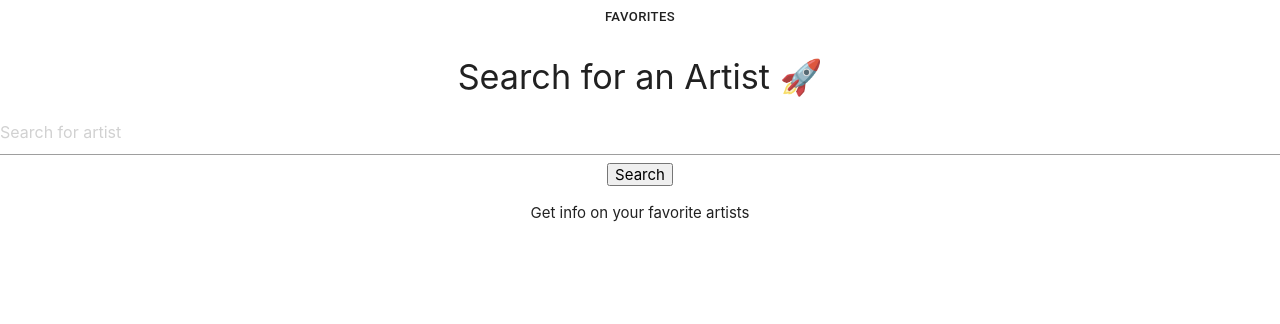
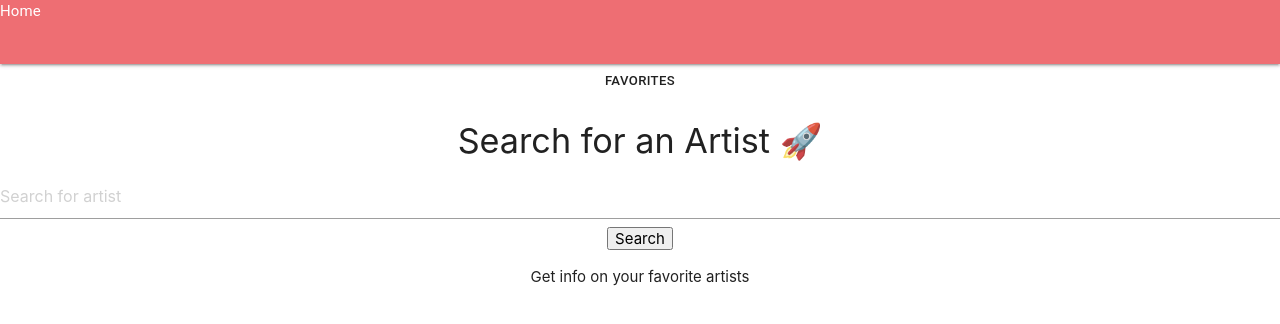
Before and after one commit to dafneolca/sc-techtest-react-ts, a React (Create React App) app in the folder swapcard-frontend-challenge/: page / in a window 1280 px wide. Shown: the top 324 px of the page. Built offline with nearby package versions, Linux system fonts and the light colour scheme.

Commit message:
implemented breadcrumbs

```diff
--- a/swapcard-frontend-challenge/src/components/Home/Artists/Artists.tsx
+++ b/swapcard-frontend-challenge/src/components/Home/Artists/Artists.tsx
@@ -7,6 +7,8 @@ import FullArtistProfile from '../FullArtistProfile/FullArtistProfile'
 
 import ApolloClient, { gql } from 'apollo-boost';
 import Grid from '@material-ui/core/Grid';
+
+import { Breadcrumbs } from '@material-ui/core';
 
 import Home from '../Home';
 
@@ -86,6 +88,10 @@ class Artists extends React.Component<any, any> {
 
     return (
       <div>
+        {/* <Breadcrumbs aria-label="breadcrumb">
+          <Link color="inherit" to="/">Home</Link>
+          <Link color="inherit" to="/getting-started/installation/">{this.state.userSearchResult}</Link>
+        </Breadcrumbs> */}
         <div onClick={this.props.clicked}>Back to Search</div>
         <h3>Results for {this.state.userSearchResult}</h3>
         <section className="Posts">
--- a/swapcard-frontend-challenge/src/components/Home/FullArtistProfile/FullArtistProfile.tsx
+++ b/swapcard-frontend-challenge/src/components/Home/FullArtistProfile/FullArtistProfile.tsx
@@ -4,6 +4,7 @@ import ApolloClient, { gql } from 'apollo-boost';
 import Home from '../Home';
 import FavoriteIcon from '@material-ui/icons/Favorite';
 import { red } from '@material-ui/core/colors';
+
 
 
 class FullArtistProfile extends React.Component<any, any> {
--- a/swapcard-frontend-challenge/src/components/Home/Home.tsx
+++ b/swapcard-frontend-challenge/src/components/Home/Home.tsx
@@ -1,14 +1,10 @@
 import React from 'react';
-import { Route, Switch, withRouter } from 'react-router-dom';
-
+import { Route, Switch, withRouter, Link } from 'react-router-dom';
 import './Home.css';
 import Artists from './Artists/Artists';
 import FullArtistProfile from './FullArtistProfile/FullArtistProfile';
 import { Breadcrumbs } from '@material-ui/core';
-
 import Sidebar from './Sidebar/Sidebar';
-
-
 
 class Home extends React.Component<any, any> {
 
@@ -21,18 +17,6 @@ class Home extends React.Component<any, any> {
     const searchResult = event.target.children[0].value
     this.setState({ userSearch: searchResult });
   }
-
-
-  // breadCrumbs = () => {
-  //   return (
-  //     <div>
-  //       <Breadcrumbs aria-label="breadcrumb">
-  //         <Link color="inherit" to="/">Home</Link>
-  //         <Link color="inherit" to="/getting-started/installation/">{this.state.userSearch}</Link>
-  //       </Breadcrumbs>
-  //     </div>
-  //   )
-  // }
 
   searchInput = () => {
     return (
@@ -77,8 +61,33 @@ class Home extends React.Component<any, any> {
   }
 
   render() {
+    let breadCrumbs = (
+      <Breadcrumbs aria-label="breadcrumb">
+        <Link color="inherit" to="/">Home</Link>
+      </Breadcrumbs>
+    )
+
+    if (this.state.userSearch !== '' && this.props.location.pathname === "/") {
+      breadCrumbs = (
+        <Breadcrumbs aria-label="breadcrumb">
+          <Link color="inherit" to="/" onClick={this.resetSearchHandler}>Home</Link>
+          <Link color="inherit" to="/">Search Results</Link>
+        </Breadcrumbs>
+      )
+    }
+
+    if (this.state.userSearch !== '' && this.props.location.pathname !== "/") {
+      breadCrumbs = (
+        <Breadcrumbs aria-label="breadcrumb">
+          <Link color="inherit" to="/" onClick={this.resetSearchHandler}>Home</Link>
+          <Link color="inherit" to="/">Search Results</Link>
+          <Link color="inherit" to={this.props.location.pathname}>{this.state.userSearch}</Link>
+        </Breadcrumbs>
+      )
+    }
     return (
       <div>
+        {breadCrumbs}
         <Sidebar />
         <Switch>
           <Route exact path="/" component={this.state.userSearch !== '' ? this.searchResult : this.welcomeScreen} />
```
